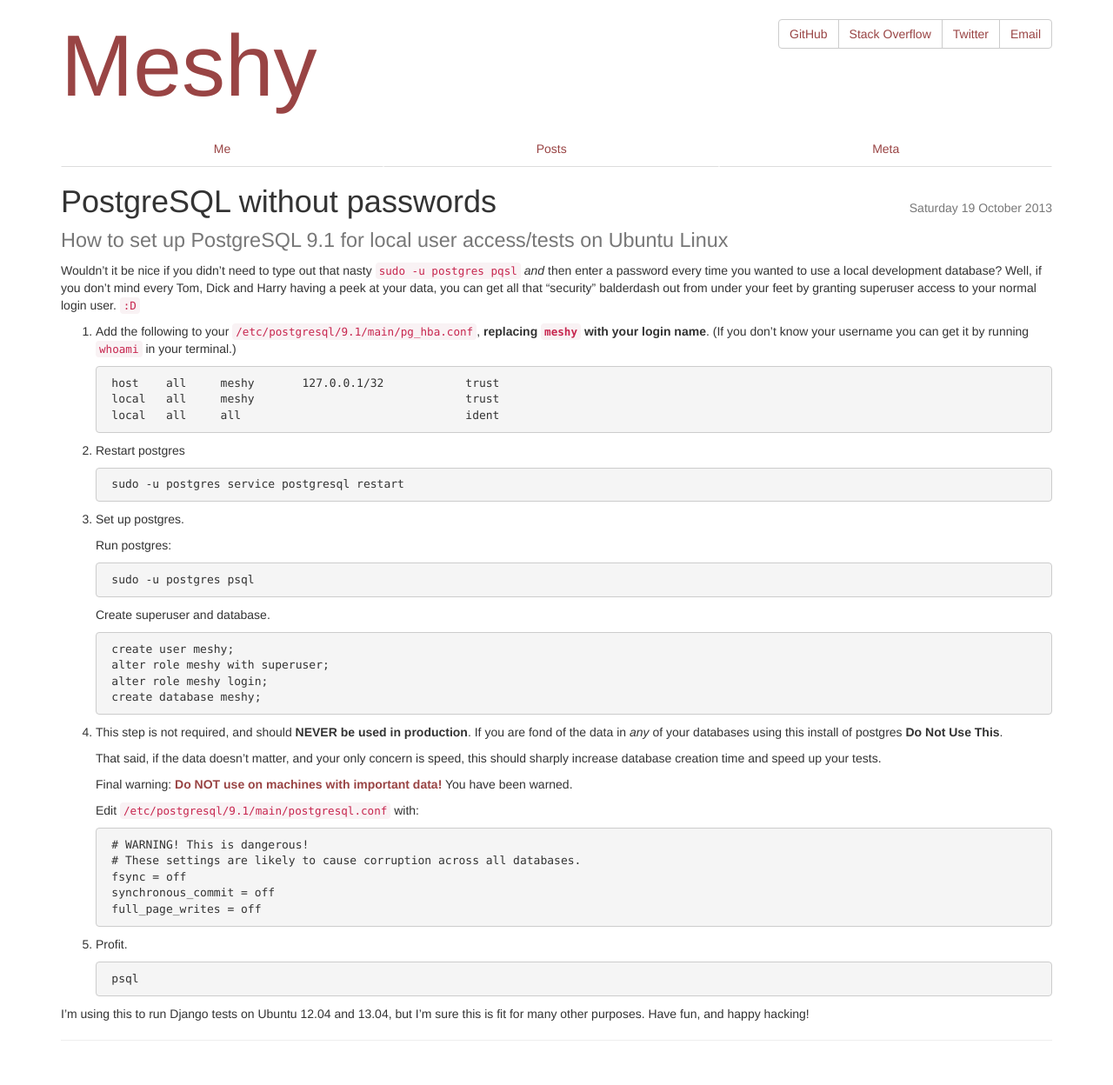
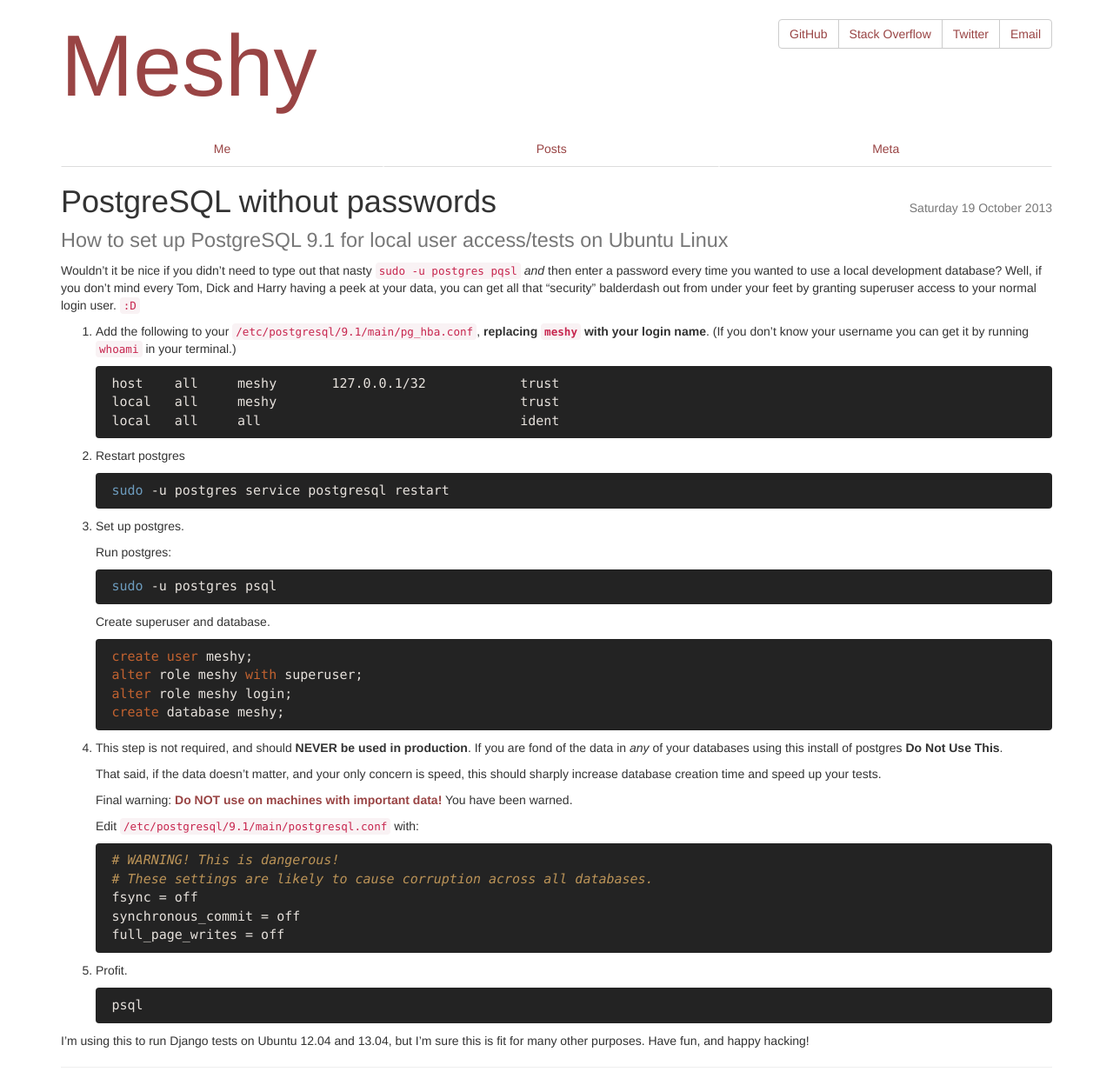
Before and after one commit to meshy/meshy.github.com, a Jekyll site: the page built from _posts/2013-10-19-postgresql-without-passwords.markdown, in a window 1280 px wide. Shown: the whole page at 87% size. Built offline with Jekyll 4.4.1, drawn with Linux system fonts in a browser that asks for light colours; nearby versions of some CDN libraries; some web fonts are replaced; Markdown is read by kramdown in place of the engine named in the settings; before the commit the page ends 1217 px from its top, so only the background shows below that.

```diff
--- a/_config.yml
+++ b/_config.yml
@@ -1,3 +1,2 @@
-pygments: true
 markdown: redcarpet
 permalink: /posts/:title
--- a/_layouts/main.html
+++ b/_layouts/main.html
@@ -4,6 +4,7 @@
     <title>{{ page.title }} · &ldquo;Meshy&rdquo;</title>
     <meta charset='utf-8'>
     <link href='//netdna.bootstrapcdn.com/bootstrap/3.0.0/css/bootstrap.min.css' rel='stylesheet'>
+    <link href="/media/css/railscasts.css" rel="stylesheet">
     <link href='/media/css/base.css' rel='stylesheet'>
     <link href='http://fonts.googleapis.com/css?family=Aladin' rel='stylesheet'>
   </head>
--- a/media/css/base.css
+++ b/media/css/base.css
@@ -25,3 +25,11 @@ header{
 .post-date{
     margin-top: 17px;
 }
+pre{
+    background-color: #232323;
+    border: 0;
+    font-size: 15px;
+}
+pre code{
+    padding: 0;
+}
--- /dev/null
+++ b/media/css/railscasts.css
@@ -0,0 +1,181 @@
+/*
+
+Railscasts-like style (c) Visoft, Inc. (Damien White)
+
+*/
+
+pre code {
+  display: block;
+  padding: 0.5em;
+  background: #232323;
+  color: #E6E1DC;
+}
+
+pre .comment,
+pre .template_comment,
+pre .javadoc,
+pre .shebang {
+  color: #BC9458;
+  font-style: italic;
+}
+
+pre .keyword,
+pre .ruby .function .keyword,
+pre .request,
+pre .status,
+pre .nginx .title,
+pre .method,
+pre .list .title {
+  color: #C26230;
+}
+
+pre .string,
+pre .number,
+pre .regexp,
+pre .tag .value,
+pre .cdata,
+pre .filter .argument,
+pre .attr_selector,
+pre .apache .cbracket,
+pre .date,
+pre .tex .command,
+pre .markdown .link_label {
+  color: #A5C261;
+}
+
+pre .subst {
+  color: #519F50;
+}
+
+pre .tag,
+pre .tag .keyword,
+pre .tag .title,
+pre .doctype,
+pre .sub .identifier,
+pre .pi,
+pre .input_number {
+  color: #E8BF6A;
+}
+
+pre .identifier {
+  color: #D0D0FF;
+}
+
+pre .class .title,
+pre .haskell .type,
+pre .smalltalk .class,
+pre .javadoctag,
+pre .yardoctag,
+pre .phpdoc {
+  text-decoration: none;
+}
+
+pre .constant {
+  color: #DA4939;
+}
+
+
+pre .symbol,
+pre .built_in,
+pre .ruby .symbol .string,
+pre .ruby .symbol .identifier,
+pre .markdown .link_url,
+pre .attribute {
+  color: #6D9CBE;
+}
+
+pre .markdown .link_url {
+  text-decoration: underline;
+}
+
+
+
+pre .params,
+pre .variable,
+pre .clojure .attribute {
+  color: #D0D0FF;
+}
+
+pre .css .tag,
+pre .rules .property,
+pre .pseudo,
+pre .tex .special {
+  color: #CDA869;
+}
+
+pre .css .class {
+  color: #9B703F;
+}
+
+pre .rules .keyword {
+  color: #C5AF75;
+}
+
+pre .rules .value {
+  color: #CF6A4C;
+}
+
+pre .css .id {
+  color: #8B98AB;
+}
+
+pre .annotation,
+pre .apache .sqbracket,
+pre .nginx .built_in {
+  color: #9B859D;
+}
+
+pre .preprocessor,
+pre .preprocessor *{
+  color: #8996A8 !important;
+}
+
+pre .hexcolor,
+pre .css .value .number {
+  color: #A5C261;
+}
+
+pre .title,
+pre .decorator,
+pre .css .function {
+  color: #FFC66D;
+}
+
+pre .diff .header,
+pre .chunk {
+  background-color: #2F33AB;
+  color: #E6E1DC;
+  display: inline-block;
+  width: 100%;
+}
+
+pre .diff .change {
+  background-color: #4A410D;
+  color: #F8F8F8;
+  display: inline-block;
+  width: 100%;
+}
+
+pre .addition {
+  background-color: #144212;
+  color: #E6E1DC;
+  display: inline-block;
+  width: 100%;
+}
+
+pre .deletion {
+  background-color: #600;
+  color: #E6E1DC;
+  display: inline-block;
+  width: 100%;
+}
+
+pre .coffeescript .javascript,
+pre .javascript .xml,
+pre .tex .formula,
+pre .xml .javascript,
+pre .xml .vbscript,
+pre .xml .css,
+pre .xml .cdata {
+  opacity: 0.7;
+}
```
Also changed, not shown: other parts of _layouts/main.html (+3 -0 lines), media/css/pygments.default.css (deleted, +0 -264 lines), media/js/highlight.pack.js (added).
